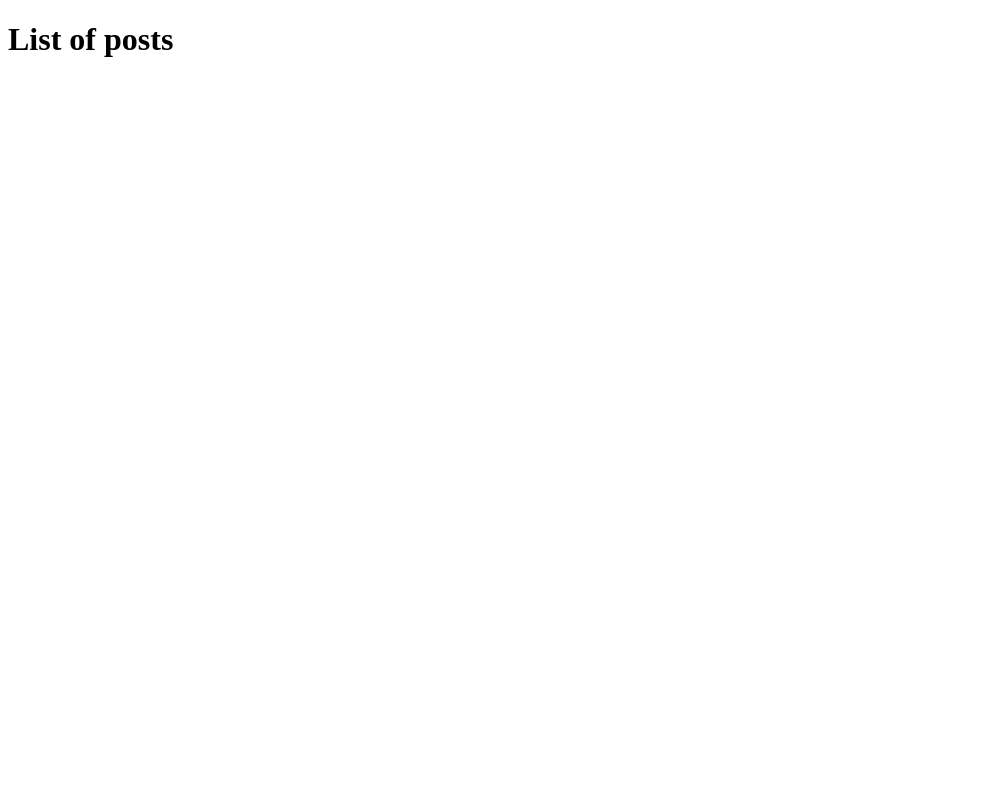
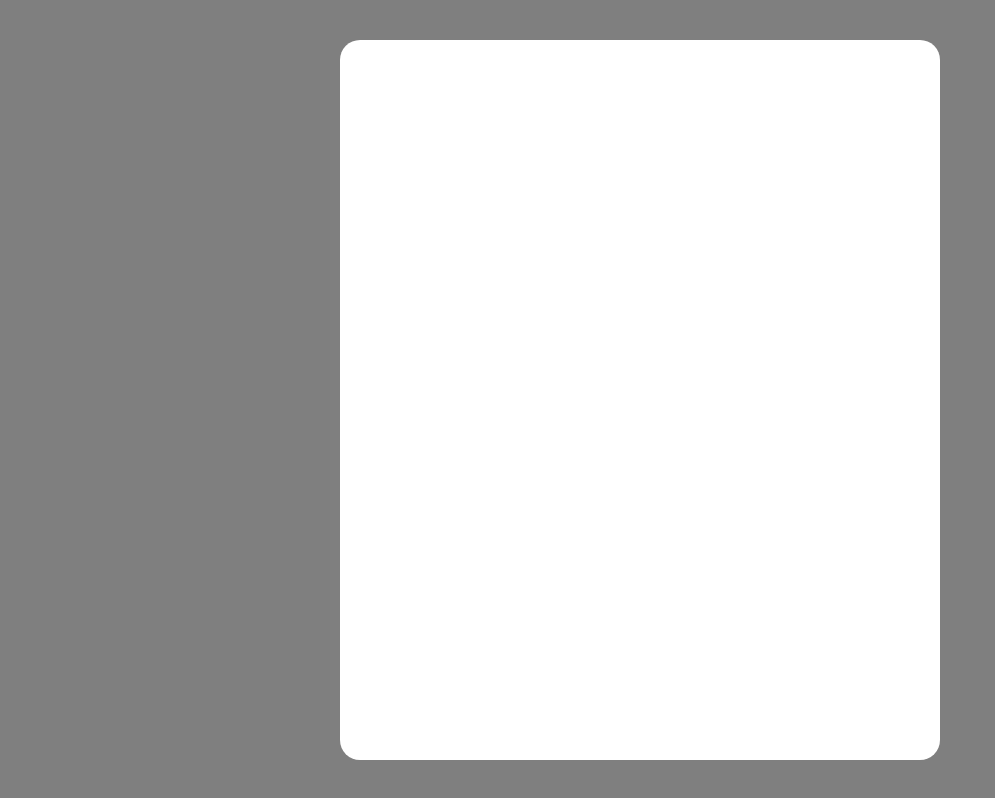
Before and after one commit to nekonenene/vh-test, a Next.js app: page / in a window 1280 px wide. Shown: the whole page, without its empty margins (0-995 px from the left). Built offline with nearby package versions, Linux system fonts and the light colour scheme.

Commit message:
モーダルっぽいカードを表示させた

```diff
--- /dev/null
+++ b/pages/_app.js
@@ -0,0 +1,5 @@
+import './global.scss';
+
+export default function MyApp({ Component, pageProps }) {
+  return <Component {...pageProps} />;
+}
--- /dev/null
+++ b/pages/global.scss
@@ -0,0 +1,4 @@
+* {
+  margin: 0;
+  padding: 0;
+}
--- /dev/null
+++ b/pages/index.module.scss
@@ -0,0 +1,18 @@
+.container {
+  display: flex;
+  align-items: center;
+  justify-content: center;
+  margin: 0;
+  width: 100vw;
+  height: 100vh;
+  background-color: rgba($color: #000000, $alpha: 0.5);
+}
+
+.card {
+  margin: auto;
+  width: 90vw;
+  max-width: 600px;
+  height: 90vh;
+  background-color: white;
+  border-radius: 20px;
+}
--- a/pages/index.tsx
+++ b/pages/index.tsx
@@ -1,12 +1,11 @@
-import Head from 'next/head'
+import styles from './index.module.scss';
 
 function IndexPage() {
   return (
     <main>
-      <Head>
-        <title>Home page</title>
-      </Head>
-      <h1>List of posts</h1>
+      <div className={styles.container}>
+        <div className={styles.card} />
+      </div>
     </main>
   )
 }
```
